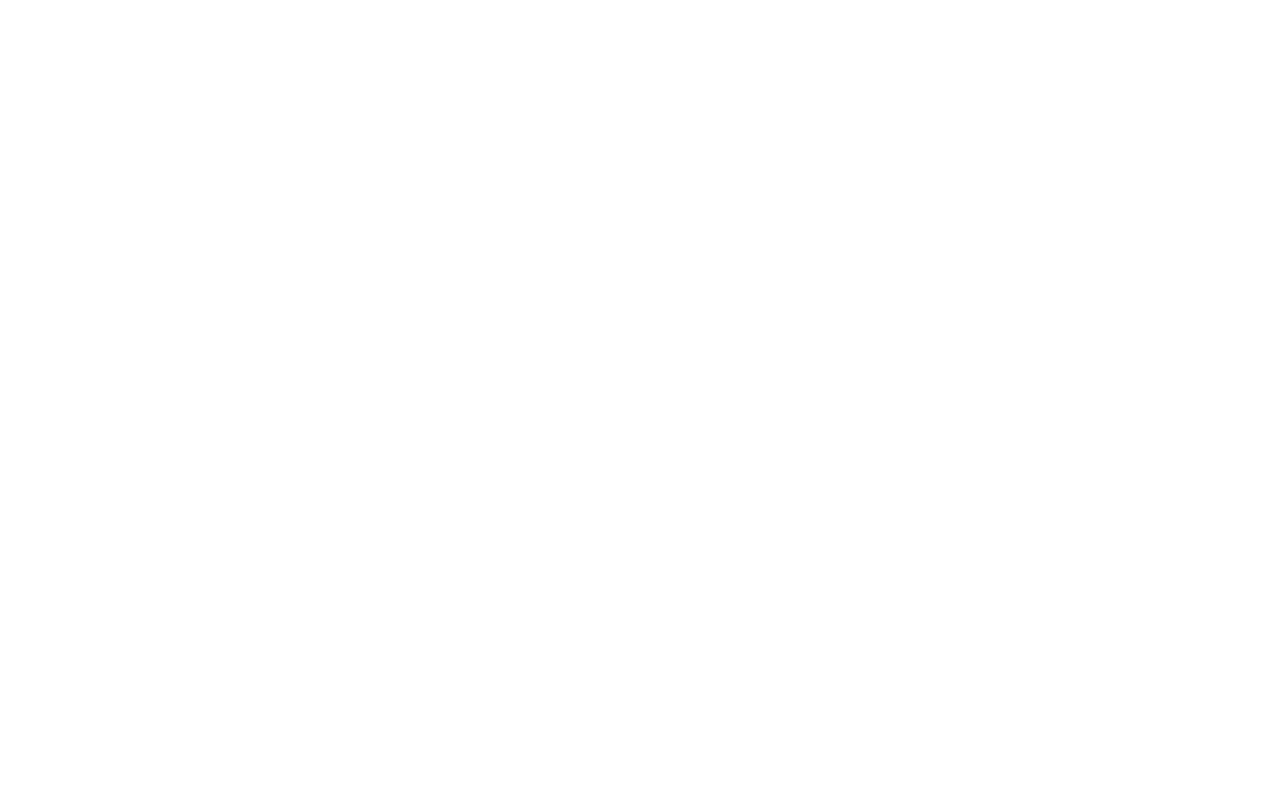
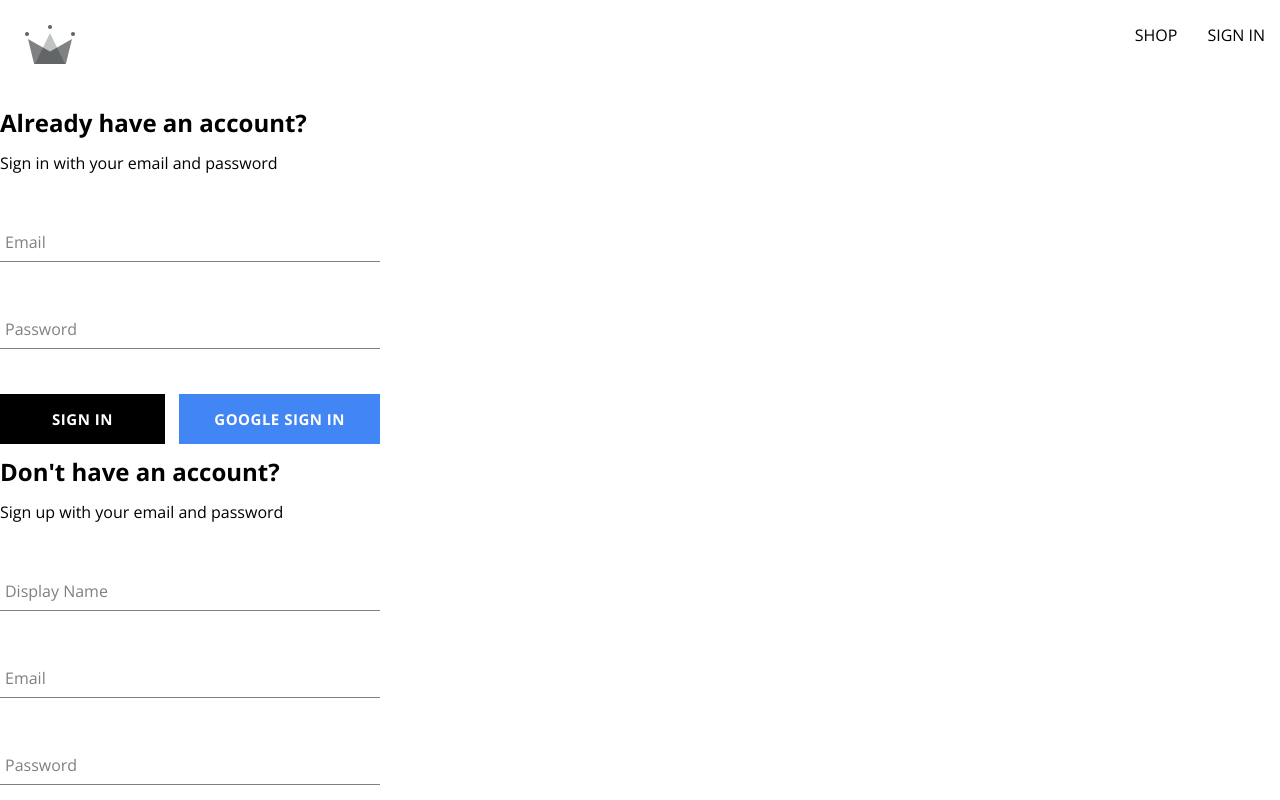
Before and after one commit to wuhibe/crwn-react-shop, a React (Vite) app: page /auth in a window 1280 px wide. Before the commit this address had no page. Shown: the top 800 px of the page. Built offline with nearby package versions, Linux system fonts and the light colour scheme.

Commit message:
fix: finalize functionality of auth page

```diff
--- a/src/App.tsx
+++ b/src/App.tsx
@@ -2,7 +2,7 @@
 import Home from './routes/home/home.component'
 import Navigation from './routes/navigation/navigation.component'
 import Shop from './routes/shop/shop.component'
-import SignIn from './routes/sign-in/sign-in.component'
+import Auth from './routes/auth/auth.component'
 
 const App = () => {
   return (
@@ -10,7 +10,7 @@
       <Route path='/' element={<Navigation />}>
         <Route index element={<Home />} />
         <Route path='shop' element={<Shop />} />
-        <Route path='sign-in' element={<SignIn />} />
+        <Route path='auth' element={<Auth />} />
       </Route>
     </Routes>
   )
--- /dev/null
+++ b/src/components/sign-in-form/sign-in-form.component.tsx
@@ -0,0 +1,94 @@
+import { useState, ChangeEvent } from 'react'
+import {
+  signInWithGooglePopup,
+  createUserDocumentFromAuth,
+  signInAuthUserWithEmailAndPassword,
+  handleAuthError,
+} from '../../utils/firebase/firebase.utils'
+import FormInput from '../form-input/form-input.component'
+import Button from '../button/button.component'
+import './sign-in-form.styles.scss'
+import { AuthError } from 'firebase/auth'
+
+const defaultFormFields = {
+  email: '',
+  password: '',
+}
+
+const SignInForm = () => {
+  const [formFields, setFormFields] = useState(defaultFormFields)
+  const [loading, setLoading] = useState(false)
+  const { email, password } = formFields
+
+  const signInWithGoogle = () => {
+    signInWithGooglePopup()
+      .then((response) => {
+        console.log(response)
+        createUserDocumentFromAuth(response.user)
+          .then(() => {
+            console.log('User document created')
+          })
+          .catch((error) => console.error(error))
+      })
+      .catch((error) => console.error(error))
+  }
+  const handleSubmit = (event: React.FormEvent) => {
+    event.preventDefault()
+    try {
+      setLoading(true)
+      signInAuthUserWithEmailAndPassword(email, password)
+        .then((response) => {
+          console.log({ response })
+          console.log('User signed in')
+          setFormFields(defaultFormFields)
+        })
+        .catch((error: AuthError) => {
+          console.error(error)
+          handleAuthError(error)
+        })
+        .finally(() => setLoading(false))
+    } catch (error) {
+      console.error(error)
+    }
+  }
+
+  const handleChange = (event: ChangeEvent<HTMLInputElement>) => {
+    const { name, value } = event.target
+    setFormFields({ ...formFields, [name]: value })
+  }
+
+  return (
+    <div className='sign-in-container'>
+      <h2 className='title'>Already have an account?</h2>
+      <span>Sign in with your email and password</span>
+      <form onSubmit={handleSubmit}>
+        <FormInput
+          label='Email'
+          type='email'
+          name='email'
+          required
+          onChange={handleChange}
+          value={email}
+        />
+        <FormInput
+          label='Password'
+          type='password'
+          name='password'
+          required
+          onChange={handleChange}
+          value={password}
+        />
+        <div className='buttons-container'>
+          <Button type='submit' disabled={loading} onClick={handleSubmit}>
+            {loading ? 'Loading...' : 'Sign In'}
+          </Button>
+          <Button type='button' buttonType='google' onClick={signInWithGoogle}>
+            Google Sign in
+          </Button>
+        </div>
+      </form>
+    </div>
+  )
+}
+
+export default SignInForm
--- /dev/null
+++ b/src/components/sign-in-form/sign-in-form.styles.scss
@@ -0,0 +1,14 @@
+.sign-in-container {
+  display: flex;
+  flex-direction: column;
+  width: 380px;
+
+  .title {
+    margin: 10px 0;
+  }
+
+  .buttons-container {
+    display: flex;
+    justify-content: space-between;
+  }
+}
--- a/src/components/sign-up-form/sign-up-form.component.tsx
+++ b/src/components/sign-up-form/sign-up-form.component.tsx
@@ -1,7 +1,8 @@
 import { useState, ChangeEvent } from 'react'
 import {
   createUserDocumentFromAuth,
-  createUserWithEmailAndPasswordFromForm,
+  createAuthUserWithEmailAndPassword,
+  handleAuthError,
 } from '../../utils/firebase/firebase.utils'
 import { AuthError, UserCredential } from 'firebase/auth'
 import FormInput from '../form-input/form-input.component'
@@ -28,7 +29,7 @@
     }
     try {
       setLoading(true)
-      createUserWithEmailAndPasswordFromForm(email, password)
+      createAuthUserWithEmailAndPassword(email, password)
         .then((response: UserCredential | undefined) => {
           if (!response) {
             console.error('No response from firebase')
@@ -36,21 +37,15 @@
           }
           createUserDocumentFromAuth({ ...response.user, displayName })
             .then(() => setFormFields(defaultFormFields))
-            .catch((error) => console.error(error))
+            .catch((error: AuthError) => {
+              console.error(error)
+              handleAuthError(error)
+            })
             .finally(() => setLoading(false))
         })
         .catch((error: AuthError) => {
-          console.log(error)
-          if (error.code == 'auth/email-already-in-use') {
-            alert('The email address is already in use')
-          } else if (error.code == 'auth/invalid-email') {
-            alert('The email address is not valid.')
-          } else if (error.code == 'auth/operation-not-allowed') {
-            alert('Operation not allowed.')
-          } else if (error.code == 'auth/weak-password') {
-            alert('The password is too weak.')
-          }
           console.error(error)
+          handleAuthError(error)
           setLoading(false)
         })
     } catch (error) {
@@ -71,7 +66,6 @@
         <FormInput
           label='Display Name'
           type='text'
-          id='displayName'
           name='displayName'
           required
           onChange={handleChange}
@@ -80,7 +74,6 @@
         <FormInput
           label='Email'
           type='email'
-          id='email'
           name='email'
           required
           onChange={handleChange}
@@ -89,7 +82,6 @@
         <FormInput
           label='Password'
           type='password'
-          id='password'
           name='password'
           required
           onChange={handleChange}
@@ -98,7 +90,6 @@
         <FormInput
           label='Confirm Password'
           type='password'
-          id='confirmPassword'
           name='confirmPassword'
           required
           onChange={handleChange}
--- /dev/null
+++ b/src/routes/auth/auth.component.tsx
@@ -0,0 +1,14 @@
+import SignUpForm from '../../components/sign-up-form/sign-up-form.component'
+import SignInForm from '../../components/sign-in-form/sign-in-form.component'
+import './auth.styles.scss'
+
+const Auth = () => {
+  return (
+    <div>
+      <SignInForm />
+      <SignUpForm />
+    </div>
+  )
+}
+
+export default Auth
--- a/src/routes/navigation/navigation.component.tsx
+++ b/src/routes/navigation/navigation.component.tsx
@@ -15,7 +15,7 @@
           <Link className='nav-link' to='/shop'>
             SHOP
           </Link>
-          <Link className='nav-link' to='/sign-in'>
+          <Link className='nav-link' to='/auth'>
             SIGN IN
           </Link>
         </div>
--- a/src/routes/sign-in/sign-in.component.tsx
+++ /dev/null
@@ -1,30 +0,0 @@
-import './sign-in.styles.scss'
-import {
-  signInWithGooglePopup,
-  createUserDocumentFromAuth,
-} from '../../utils/firebase/firebase.utils'
-import SignUpForm from '../../components/sign-up-form/sign-up-form.component'
-
-const SignIn = () => {
-  const logGoogleUser = () => {
-    signInWithGooglePopup()
-      .then((response) => {
-        console.log(response)
-        createUserDocumentFromAuth(response.user)
-          .then(() => {
-            console.log('User document created')
-          })
-          .catch((error) => console.error(error))
-      })
-      .catch((error) => console.error(error))
-  }
-  return (
-    <div>
-      <h1>Sign In</h1>
-      <button onClick={() => logGoogleUser()}>Sign in with Google</button>
-      <SignUpForm />
-    </div>
-  )
-}
-
-export default SignIn
--- a/src/utils/firebase/firebase.utils.ts
+++ b/src/utils/firebase/firebase.utils.ts
@@ -5,6 +5,8 @@
   GoogleAuthProvider,
   User,
   createUserWithEmailAndPassword,
+  signInWithEmailAndPassword,
+  AuthError,
 } from 'firebase/auth'
 import { getFirestore, doc, getDoc, setDoc } from 'firebase/firestore'
 
@@ -46,7 +48,7 @@
   return userDocRef
 }
 
-export const createUserWithEmailAndPasswordFromForm = async (
+export const createAuthUserWithEmailAndPassword = async (
   email: string,
   password: string
 ) => {
@@ -56,3 +58,19 @@
   }
   return createUserWithEmailAndPassword(auth, email, password)
 }
+
+export const signInAuthUserWithEmailAndPassword = async (
+  email: string,
+  password: string
+) => {
+  if (!email || !password) {
+    console.error('Email and password are required')
+    return
+  }
+  return signInWithEmailAndPassword(auth, email, password)
+}
+
+export const handleAuthError = (error: AuthError) => {
+  const errorMessage = error.message
+  alert(errorMessage.split(':')[1])
+}
```
Also changed, not shown: src/routes/auth/auth.styles.scss (added).
